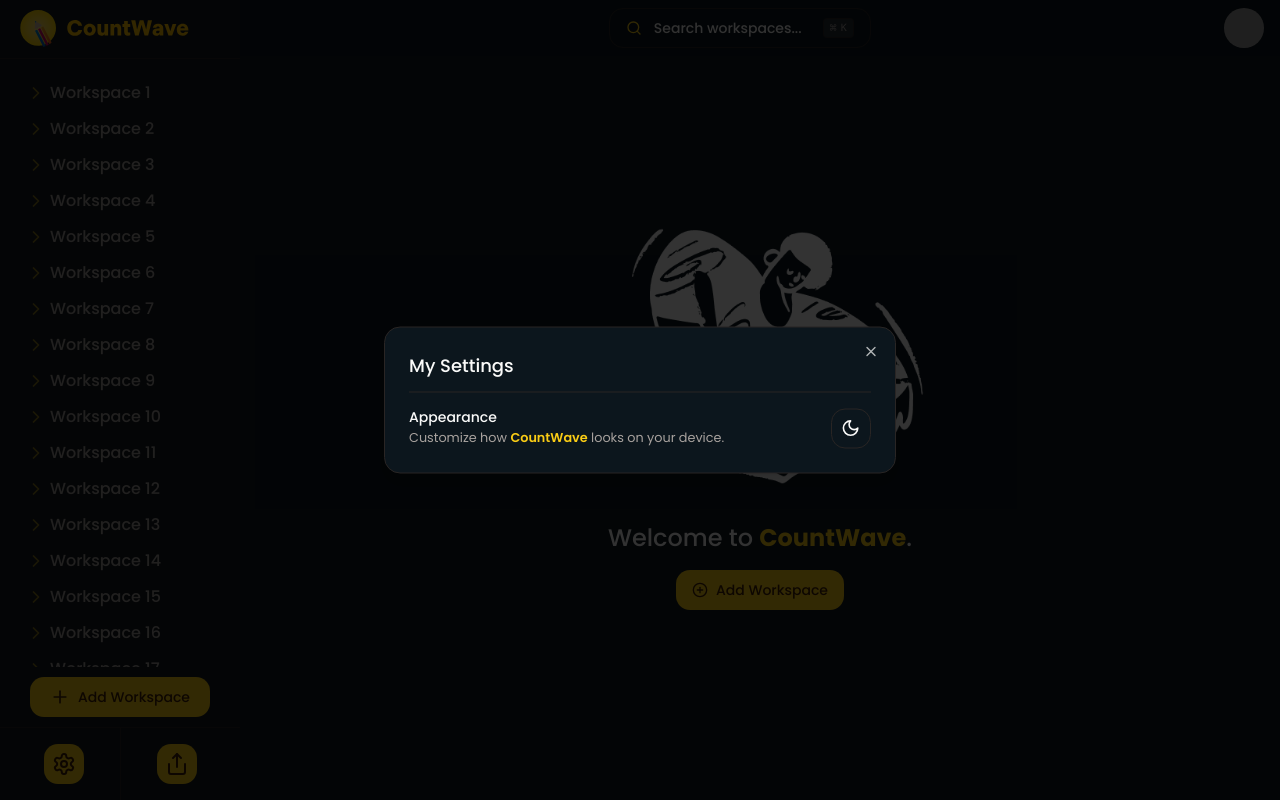
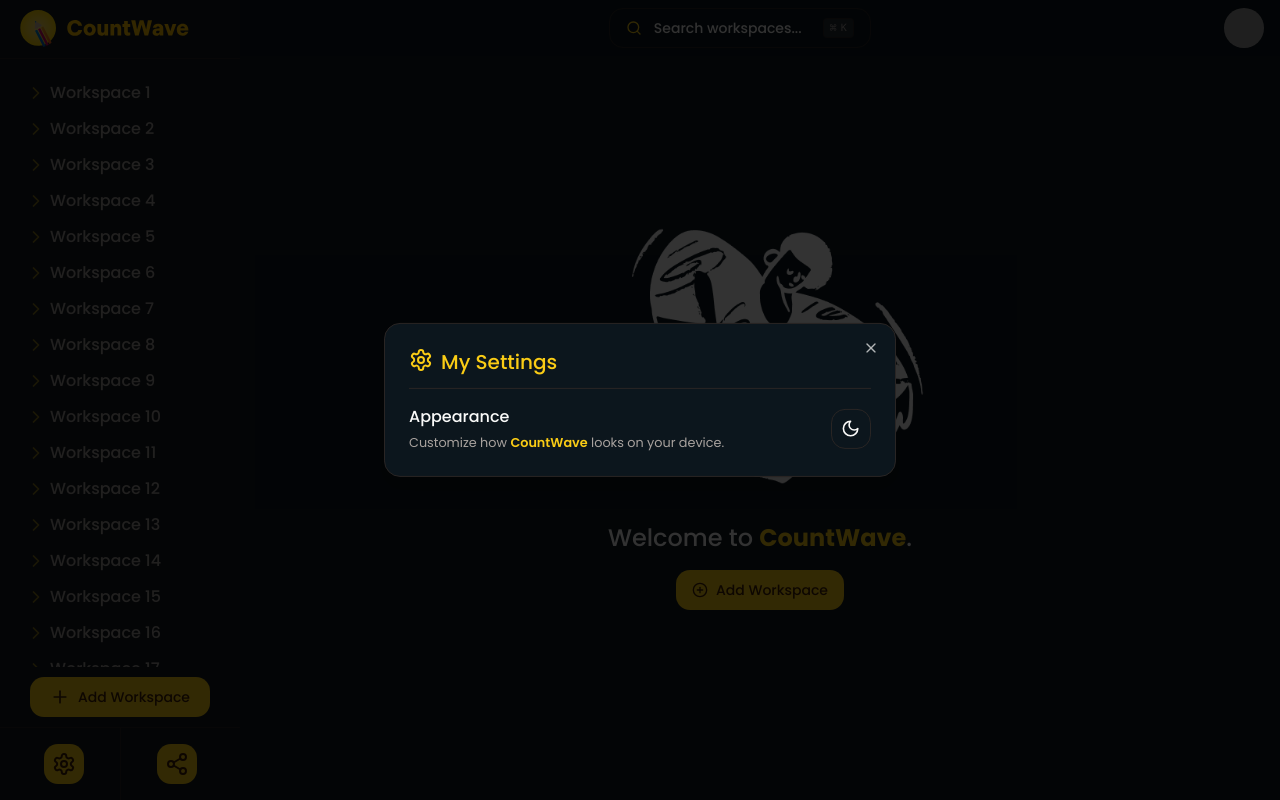
Before and after one commit to Riceham/todo, a Next.js app: page /dashboard in a window 1280 px wide. Both pictures are taken after a click on the button 63 px from the left and 764 px from the top of the page. Built offline with nearby package versions, Linux system fonts and the light colour scheme; grey boxes are pictures that could not be loaded.

Commit message:
ui improvements and layout fixes

```diff
--- a/app/(main)/_components/navigation.tsx
+++ b/app/(main)/_components/navigation.tsx
@@ -1,6 +1,6 @@
 "use client";
 
-import { ChevronsLeft, Plus, Settings, Share } from "lucide-react";
+import { ChevronsLeft, Plus, Settings, Share2 } from "lucide-react";
 import { usePathname } from "next/navigation";
 import { type ElementRef, useRef, useState, useEffect } from "react";
 import { useMediaQuery } from "usehooks-ts";
@@ -164,7 +164,7 @@ export const Navigation = () => {
               aria-label="Share Todo list"
             >
               <Hint description="Share Todo list" sideOffset={12}>
-                <Share className="h-6 w-6" />
+                <Share2 className="h-6 w-6" />
               </Hint>
             </Button>
           </div>
--- a/components/modals/create-workspace.tsx
+++ b/components/modals/create-workspace.tsx
@@ -1,6 +1,7 @@
 "use client";
 
 import { zodResolver } from "@hookform/resolvers/zod";
+import { LayoutGrid } from "lucide-react";
 import { useForm } from "react-hook-form";
 import * as z from "zod";
 
@@ -52,10 +53,11 @@ export const CreateWorkspaceModal = () => {
   };
 
   return (
-    <Dialog open={isOpen} onOpenChange={handleClose}>
+    <Dialog open={isOpen || isLoading} onOpenChange={handleClose}>
       <DialogContent className="p-0 overflow-hidden">
         <DialogHeader className="pt-8 px-6">
-          <DialogTitle className="text-2xl text-center font-bold">
+          <DialogTitle className="text-2xl text-center font-bold flex justify-center items-center text-primary">
+            <LayoutGrid className="h-6 w-6 mr-2" />
             Add Workspace
           </DialogTitle>
 
--- a/components/modals/settings-modal.tsx
+++ b/components/modals/settings-modal.tsx
@@ -4,6 +4,7 @@ import { ModeToggle } from "@/components/mode-toggle";
 import { Dialog, DialogContent, DialogHeader } from "@/components/ui/dialog";
 import { Label } from "@/components/ui/label";
 import { useSettings } from "@/hooks/use-settings";
+import { Settings } from "lucide-react";
 
 export const SettingsModal = () => {
   const { isOpen, onClose } = useSettings();
@@ -12,12 +13,15 @@ export const SettingsModal = () => {
     <Dialog open={isOpen} onOpenChange={onClose}>
       <DialogContent>
         <DialogHeader className="border-b pb-3">
-          <h2 className="text-lg font-medium">My Settings</h2>
+          <h2 className="text-xl font-medium flex text-primary">
+            <Settings className="h-6 w-6 mr-2" />
+            My Settings
+          </h2>
         </DialogHeader>
 
         <div className="flex items-center justify-between">
           <div className="flex flex-col gap-y-1">
-            <Label>Appearance</Label>
+            <Label className="text-md">Appearance</Label>
             <span className="text-[0.8rem] text-muted-foreground">
               Customize how{" "}
               <span className="text-primary font-semibold">CountWave</span>{" "}
--- a/components/modals/share-modal.tsx
+++ b/components/modals/share-modal.tsx
@@ -1,6 +1,6 @@
 "use client";
 
-import { Check, Copy, RefreshCw } from "lucide-react";
+import { Check, Copy, LinkIcon, RefreshCw, Share2 } from "lucide-react";
 import { useState } from "react";
 
 import { Hint } from "@/components/hint";
@@ -33,10 +33,11 @@ export const ShareModal = () => {
   };
 
   return (
-    <Dialog open={isOpen} onOpenChange={onClose}>
+    <Dialog open={isOpen || isLoading} onOpenChange={onClose}>
       <DialogContent className="p-0 overflow-hidden">
         <DialogHeader className="pt-8 px-6">
-          <DialogTitle className="text-2xl text-center font-bold">
+          <DialogTitle className="text-2xl text-center font-bold flex justify-center items-center text-primary">
+            <Share2 className="h-6 w-6 mr-2" />
             Share Todo List
           </DialogTitle>
 
@@ -46,8 +47,8 @@ export const ShareModal = () => {
         </DialogHeader>
 
         <div className="p-6">
-          <Label className="uppercase text-xs font-bold text-zinc-500">
-            Link
+          <Label className="uppercase text-xs font-bold text-zinc-500 flex">
+            <LinkIcon className="h-3 w-3 mr-1" /> Link
           </Label>
 
           <div className="flex items-center mt-2 gap-x-2">
@@ -84,10 +85,10 @@ export const ShareModal = () => {
             onClick={() => {}}
             variant="link"
             size="sm"
-            className="group text-xs text-zinc-500 mt-4 dark:hover:text-zinc-400 hover:text-zinc-600 transition"
+            className="group text-sm text-zinc-500 mt-4 dark:hover:text-zinc-400 hover:text-zinc-600 transition"
           >
             Generate a new link
-            <RefreshCw className="w-4 h-4 ml-2 group-hover:rotate-90 transition" />
+            <RefreshCw className="w-4 h-4 ml-2 group-hover:rotate-90 text-primary/90 group-hover:text-primary transition" />
           </Button>
         </div>
       </DialogContent>
```
